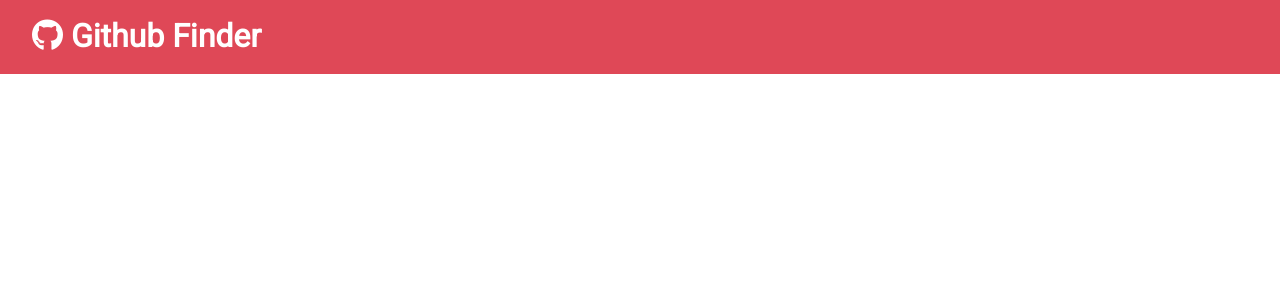
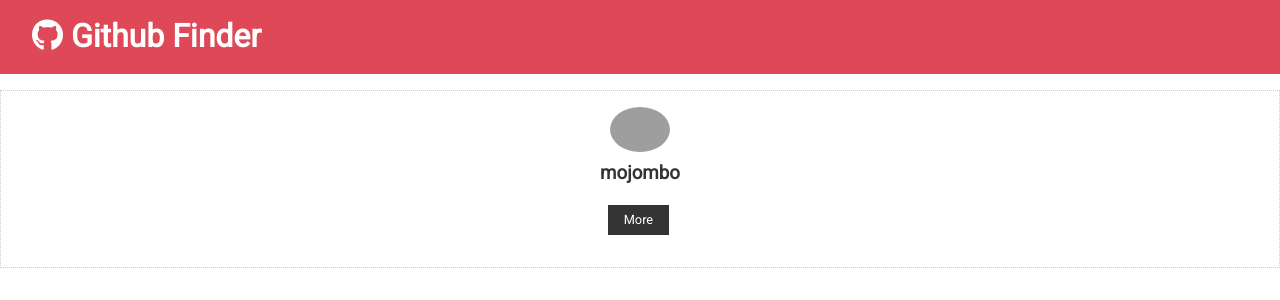
Before and after one commit to MicrosoftWord12/github-finder, a React (Create React App) app: page / in a window 1280 px wide. Shown: the top 300 px of the page. Built offline with nearby package versions, Linux system fonts and the light colour scheme; grey boxes are pictures that could not be loaded.

Commit message:
Lecture 5 Ending

```diff
--- a/src/App.js
+++ b/src/App.js
@@ -1,5 +1,6 @@
 import './App.css';
 import Navbar from './components/Layout/Navbar';
+import UserItem from './components/Users/UserItem';
 import React, { Component } from 'react';
 
 class App extends Component {
@@ -7,6 +8,7 @@
 		return (
 			<div className='App'>
 				<Navbar />
+				<UserItem />
 			</div>
 		);
 	}
--- a/src/components/Layout/Navbar.js
+++ b/src/components/Layout/Navbar.js
@@ -1,5 +1,5 @@
 import React, { Component } from 'react';
-import PropTypes from 'prop-types';
+import propTypes from 'prop-types';
 
 export class Navbar extends Component {
 	static defaultProps = {
@@ -7,9 +7,9 @@
 		icon: 'fab fa-github',
 	};
 
-	static PropTypes = {
-		title: PropTypes.string.isRequired,
-		icon: PropTypes.string.isRequired,
+	static propTypes = {
+		title: propTypes.string.isRequired,
+		icon: propTypes.string.isRequired,
 	};
 
 	render() {
--- /dev/null
+++ b/src/components/Users/UserItem.js
@@ -0,0 +1,27 @@
+import React, { Component } from 'react';
+
+export class UserItem extends Component {
+	state = {
+		id: 'id',
+		login: 'mojombo',
+		avatar_url: 'https://avatars.githubusercontent.com/u/1?v=4',
+		html_url: 'https://github.com/mojombo',
+	};
+
+	render() {
+		const { avatar_url, login, html_url } = this.state;
+		return (
+			<div className='card text-center'>
+				<img src={avatar_url} alt='' className='round-img' style={{ width: '60px' }} />
+				<h3>{login}</h3>
+				<div>
+					<a href={html_url} className='btn btn-dark btn-sm my-1'>
+						More
+					</a>
+				</div>
+			</div>
+		);
+	}
+}
+
+export default UserItem;
```
